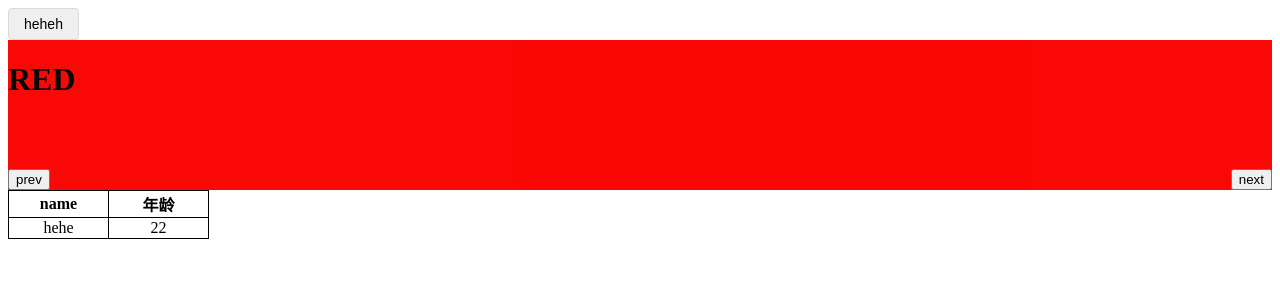
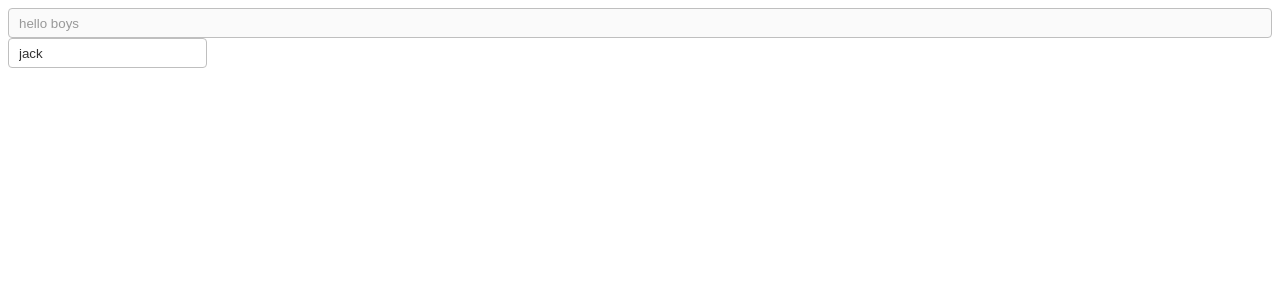
Before and after one commit to rainke/rui, a React (Create React App) app: page / in a window 1280 px wide. Shown: the top 300 px of the page. Built offline with nearby package versions, Linux system fonts and the light colour scheme.

Commit message:
add select

```diff
--- a/src/App.tsx
+++ b/src/App.tsx
@@ -1,48 +1,20 @@
 import React from 'react';
 // import Theme from './ui/Theme';
-import Button from './ui/Button';
-import Carousel from './ui/Carousel'
-import Table from './ui/Table';
+// import Button from './ui/Button';
+// import Carousel from './ui/Carousel'
+import Input from './ui/Input';
+import Select, {Option} from './ui/Select';
 
 const App: React.FC = () => {
-  const ref = React.useRef<any>()
-  React.useEffect(() => {
-    // console.log(ref);
-  })
-
-  const columns = [{
-    prop: 'name',
-    title: 'name'
-  }, {
-    prop: 'age',
-    title:' 年龄'
-  }];
-  const data = [{
-    name: 'hehe',
-    age: '22'
-  }]
-  return (
-    <div className="App">
-      <Button ref={ref}>heheh</Button>
-      <div>
-      {/* <Theme /> */}
-      <Carousel>
-        <div style={{ backgroundColor: 'red' }}>
-          <h1>RED</h1>
-        </div>
-        <div style={{ backgroundColor: 'green' }}>
-          <h1 style={{textAlign: "center"}}>GREEN</h1>
-        </div>
-        <div style={{ backgroundColor: 'blue' }}>
-          <h1 style={{textAlign: "right"}}>BLUE</h1>
-        </div>
-      </Carousel>
-      </div>
-      <div>
-        <Table columns={columns} data={data}/>
-      </div>
-    </div>
-  );
+  const [v, setV] = React.useState('333')
+  return <div>
+    <Input placeholder="hello boys" disabled/>
+    <Select value={v}>
+      <Option value="333" label="jack">jack</Option>
+      <Option value="444" label="jack2">jack2</Option>
+      <div>xxx</div>
+    </Select>
+  </div>
 }
 
 export default App;
--- /dev/null
+++ b/src/theme/_input.scss
@@ -0,0 +1,27 @@
+.ui-input {
+  .inline-input & {
+    display: inline-block;
+  }
+  input {
+    outline: none;
+    border-width: 0;
+    border: 1px solid $bf-tertiary;
+    color: $bf-primary;
+    height: 30px;
+    border-radius: 4px;
+    padding: 3px 10px;
+    box-sizing: border-box;
+    display: inline-block;
+    width: 100%;
+    transition: border-color .3s cubic-bezier(.645, .045, .355, 1);
+    &::placeholder {
+      color: $bf-secondary;
+    }
+    &:hover {
+      border-color: $bf-primary;
+    }
+    &:focus {
+      border-color: $theme-primary;
+    }
+  }
+}
--- /dev/null
+++ b/src/theme/_select.scss
@@ -0,0 +1,38 @@
+.ui-select {
+  position: relative;
+  display: inline-block;
+  cursor: pointer;
+  &:hover {
+    .ui-input input {
+      border-color: $bf-primary;
+    }
+  }
+  .ui-input {
+    pointer-events: none;
+    input {
+      user-select: none;
+    }
+  }
+  .ui-select-dropdown {
+    position: absolute;
+    top: 34px;
+    left:0;
+    width:100%;
+    box-shadow: 0 0 2px $bf-primary;
+    border-radius: 4px;
+    ul {
+      list-style: none;
+      padding: 5px 0;
+      margin: 0;
+      li {
+        padding: 5px 10px;
+        &.active {
+          background-color: $bf-lighter;
+        }
+        &:hover {
+          background-color: $bf-light;
+        }
+      }
+    }
+  }
+}
--- a/src/theme/common/_var.scss
+++ b/src/theme/common/_var.scss
@@ -1,14 +1,30 @@
 $main-color: #0078d4; //主题颜色
-$text-color: #f00; // 文字颜色
-$bg-color: #fff; //北京颜色
+$text-color: #333; // 文字颜色
+$bg-color: #fff; //背景颜色
 
 // main
-$main-darker: darken($main-color, 20%);
+$theme-darker:      darken($main-color, 15%);
+$theme-dark:        darken($main-color, 10%);
+$theme-dark-alt:    darken($main-color, 5%);
+$theme-primary:     $main-color;
+$theme-secondary:   lighten($main-color, 13.5%);
+$theme-tertiary:    lighten($main-color, 25%);
+$theme-light:       lighten($main-color, 40%);
+$theme-lighter:     lighten($main-color, 50%);
+$theme-lighter-alt: lighten($main-color, 55%);
 
+// foreground
+$bf-darker:         darken($text-color, 10%);
+$bf-dark:           darken($text-color, 5%);
+$bf-primary:        $text-color;
+$bf-primary-alt:    lighten($text-color, 30%);
+$bf-secondary:      lighten($text-color, 40%);
+$bf-tertiary:       lighten($text-color, 55%);
 
 // Background
-// $black: mix($text-color, $bg-color, 80%)
-
-
-// foreground
-$black: darken($text-color, 20%)
+$bf-tertiary-alt:   darken($bg-color, 21.5%);
+$bf-quaternary-alt: darken($bg-color, 14.5%);
+$bf-light:          darken($bg-color, 8%);
+$bf-lighter:        darken($bg-color, 5%);
+$bf-lighter-alt:    darken($bg-color, 3%);
+$bf-white:          $bg-color;
--- a/src/theme/index.scss
+++ b/src/theme/index.scss
@@ -3,6 +3,8 @@
 @import 'carousel';
 @import 'fade';
 @import 'table';
+@import 'input';
+@import 'select';
 
 .theme-list {
     list-style: none;
@@ -13,7 +15,64 @@
         height:100px;
         margin: 10px;
         &.black {
-            background: $black;
+            background: $bf-darker;
+        }
+        &.neutral-dark {
+            background: $bf-dark;
+        }
+        &.neutral-primary {
+            background: $bf-primary;
+        }
+        &.neutral-primary-alt {
+            background: $bf-primary-alt;
+        }
+        &.neutral-secondary {
+            background: $bf-secondary;
+        }
+        &.neutral-tertiary {
+            background: $bf-tertiary;
+        }
+        &.neutral-tertiary-alt {
+            background: $bf-tertiary-alt;
+        }
+        &.neutral-quaternary-alt {
+            background: $bf-quaternary-alt;
+        }
+        &.neutral-light {
+            background: $bf-light;
+        }
+        &.neutral-lighter {
+            background: $bf-lighter;
+        }
+        &.neutral-lighter-alt {
+            background: $bf-lighter-alt;
+        }
+        &.main-darker {
+            background: $theme-darker;
+        }
+        &.main-dark {
+            background: $theme-dark;
+        }
+        &.main-dark-alt {
+            background: $theme-dark-alt;
+        }
+        &.main-primary {
+            background: $theme-primary;
+        }
+        &.main-secondary {
+            background: $theme-secondary;
+        }
+        &.main-tertiary {
+            background: $theme-tertiary;
+        }
+        &.main-light {
+            background: $theme-light;
+        }
+        &.main-lighter {
+            background: $theme-lighter;
+        }
+        &.main-lighter-alt {
+            background: $theme-lighter-alt;
         }
     }
 }
--- a/src/ui/Fade.tsx
+++ b/src/ui/Fade.tsx
@@ -30,7 +30,7 @@ const Fade: React.FC<FadeProps> = ({
       {state =>
         React.isValidElement(children)
           ? React.cloneElement(React.Children.only(children), {
-              className: cx(className, `ui-fade ui-fade-${state}`),
+              className: cx(className, children.props.className, `ui-fade ui-fade-${state}`),
               style: {
                 ...style,
                 ...children.props.style
--- /dev/null
+++ b/src/ui/Input.tsx
@@ -0,0 +1,14 @@
+import React from 'react';
+import cx from 'clsx';
+
+interface InputProps extends React.InputHTMLAttributes<HTMLInputElement>, React.ClassAttributes<HTMLInputElement> {}
+
+const Input = React.forwardRef<HTMLInputElement, InputProps>(({ className, style, placeholder, ...other }, ref) => {
+  return (
+    <div className={cx('ui-input', className)} style={style}>
+      <input type="text" ref={ref} placeholder={placeholder} {...other}/>
+    </div>
+  );
+});
+
+export default Input;
--- /dev/null
+++ b/src/ui/Select.tsx
@@ -0,0 +1,81 @@
+import React, { useState, useEffect, useRef } from 'react';
+import cx from 'clsx';
+import Input from './Input';
+
+interface SelectProps {
+  placeholder?: string;
+  value?: string;
+  onChange?: (value: string) => any;
+  className?: string;
+  style?: React.CSSProperties;
+  children: React.ReactNode;
+}
+
+const Select = React.forwardRef<HTMLInputElement, SelectProps>(
+  ({ className, style, placeholder, value, children, onChange }, ref) => {
+    const [selectValue, setValue] = useState(value);
+    const [open, setOpen] = useState(false);
+    const handleRef = useRef<HTMLDivElement>(null);
+    let options = Array.isArray(children) ? children : [children];
+    options = options.map(option =>
+      React.isValidElement(option) && option.type === Option
+        ? React.cloneElement(option, {
+            active: option.props.value === selectValue,
+            key: option.props.value,
+            onClick: (e: React.MouseEvent) => {
+              e.stopPropagation();
+              setOpen(false);
+              setValue(option.props.value);
+              onChange && onChange(option.props.value);
+            }
+          })
+        : null
+    );
+    const handleOutSide = function(e: MouseEvent){
+      const dom = handleRef.current;
+      if(dom) {
+        if(!dom.contains(e.target as HTMLElement)) {
+          setOpen(false);
+        }
+      }
+    }
+    useEffect(() => {
+      document.addEventListener('click', handleOutSide);
+      return () => {
+        document.removeEventListener('click', handleOutSide);
+      }
+    }, [])
+    const inputOption = options.find(
+      option => React.isValidElement(option) && option.props.value === selectValue
+    ) as React.ReactElement;
+    const inputValue = inputOption ? inputOption.props.label || inputOption.props.value : '';
+    return (
+      <div className={cx('ui-select', className)} style={style} onClick={() => setOpen(!open)} ref={handleRef}>
+        <Input ref={ref} readOnly placeholder={placeholder} value={inputValue} />
+        {open ? (
+          <div className="ui-select-dropdown">
+            <ul>{options}</ul>
+          </div>
+        ) : null}
+      </div>
+    );
+  }
+);
+
+interface OptionProps extends React.HTMLAttributes<HTMLLIElement>, React.ClassAttributes<HTMLElement> {
+  value: string;
+  active?: boolean;
+  label?: string;
+}
+export const Option = React.forwardRef<any, OptionProps>(
+  ({ className, style, children, active, onClick, label }, ref) => {
+    return (
+      <li className={cx('ui-select-option', { active }, className)} style={style} onClick={onClick}>
+        { children || label }
+      </li>
+    );
+  }
+);
+
+
+export default Select;
--- a/src/ui/Table.tsx
+++ b/src/ui/Table.tsx
@@ -1,4 +1,5 @@
 import React from 'react';
+import cx from 'clsx';
 
 interface TableColumn {
   prop: string;
@@ -9,12 +10,12 @@ interface TableProps extends React.HTMLAttributes<HTMLTableElement>, React.Class
   columns: TableColumn[];
   data: { [prop: string]: any }[];
 }
-const Table: React.FC<TableProps> = ({ columns, data }) => {
+const Table: React.FC<TableProps> = ({ columns, data, className, style, ...other }) => {
   return (
-    <table>
+    <table className={cx('ui-table', className)} style={style} {...other}>
       <colgroup>
         {columns.map((_, idx) => (
-          <col width="100" key={idx}/>
+          <col width="100" key={idx} />
         ))}
       </colgroup>
       <thead>
```
Also changed, not shown: src/ui/Theme.tsx (+18 -19 lines), 1 other file (tests, documents, lock files or other folders).
